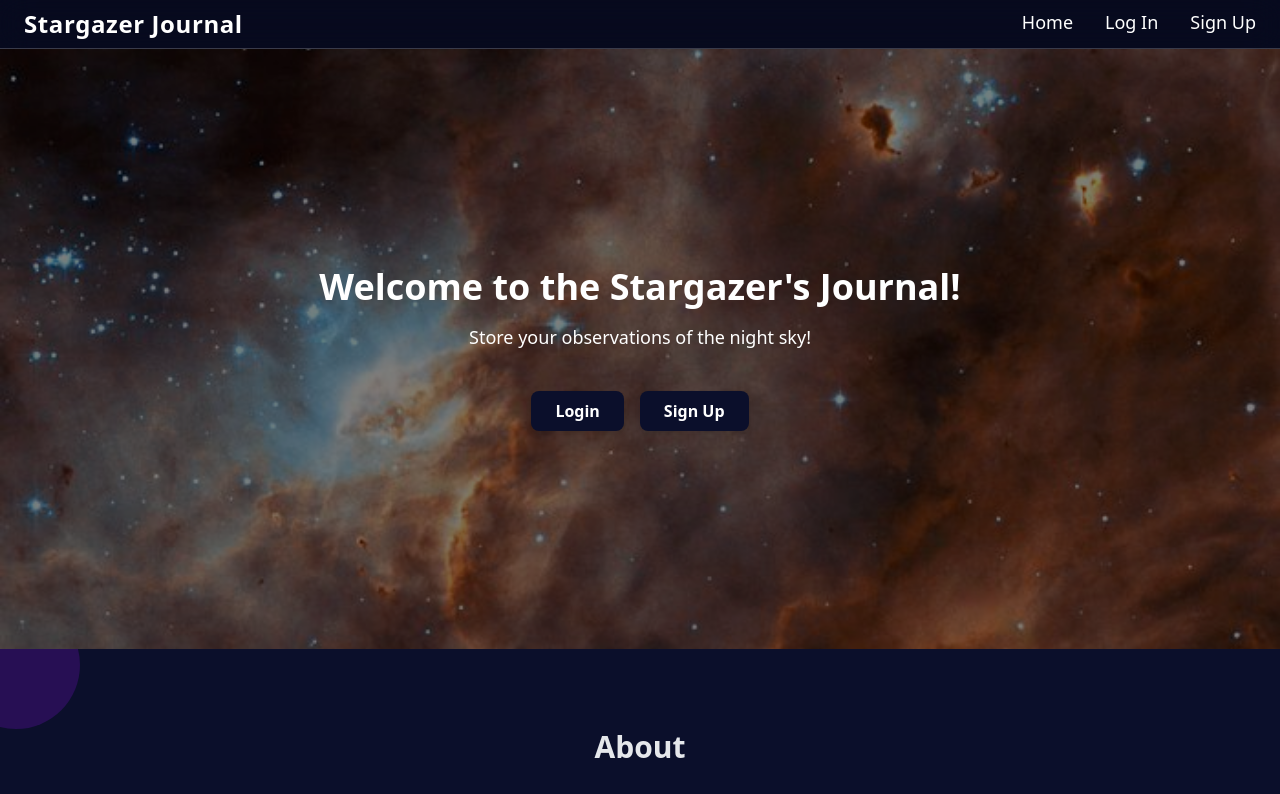
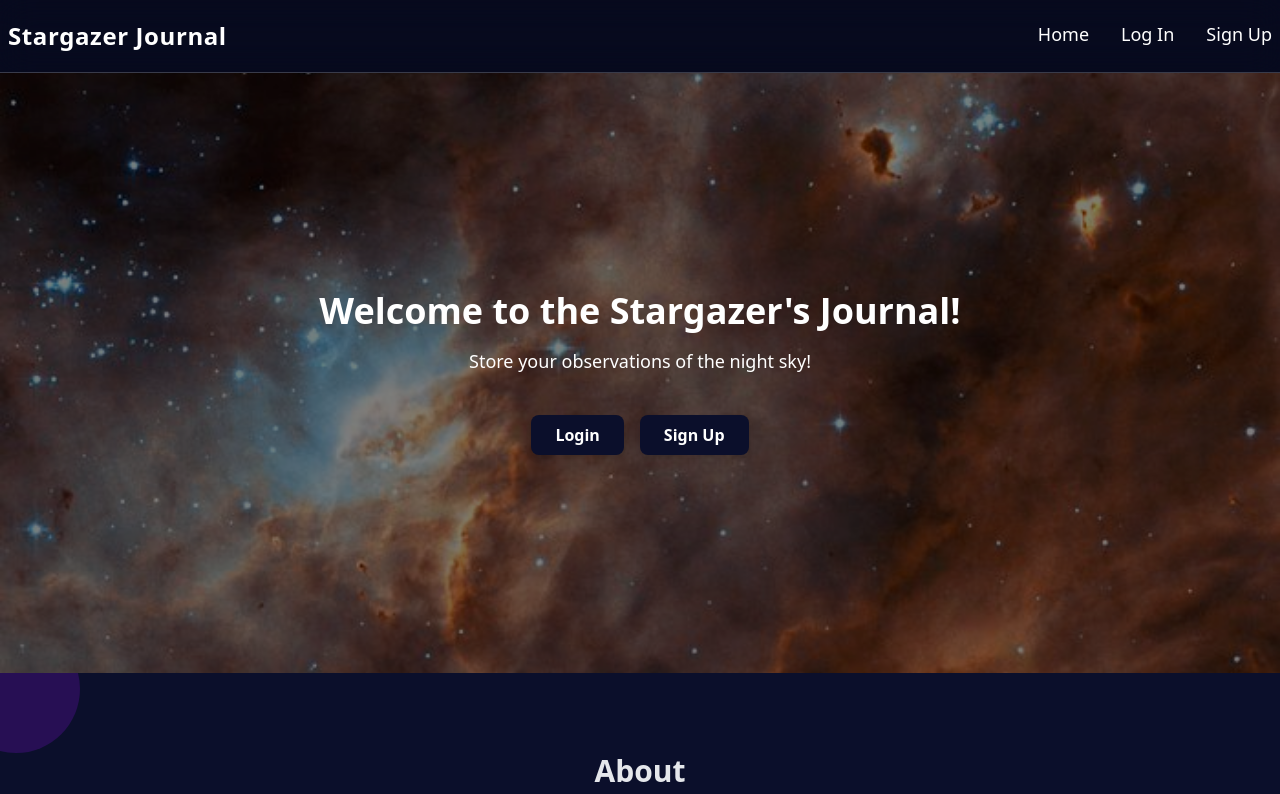
Before and after one commit to shukri0c/space-journal, a Next.js app: page / in a window 1280 px wide. Shown: the top 794 px of the page. Built offline with nearby package versions, Linux system fonts and the light colour scheme; no server answers.

Commit message:
changed header

```diff
--- a/src/app/components/Header.tsx
+++ b/src/app/components/Header.tsx
@@ -25,7 +25,7 @@ export default function Header({ showAuthLinksOnly }: HeaderProps) {
   const isLoggedIn = showAuthLinksOnly ? false : !!session;
 
   return (
-    <header className="bg-black/30 backdrop-blur-lg text-white py-2 px-6 border-b border-white/20 sticky top-0 z-50 w-full">
+    <header className="bg-black/30 backdrop-blur-lg text-white py-5 px-2 border-b border-white/20 sticky top-0 z-50 w-full">
       <div className="flex flex-col sm:flex-row justify-between  gap-3 sm:gap-0 max-w-7xl mx-auto">
         <Link href={isLoggedIn ? "/dashboard" : "/"} className="sm:flex-1">
           <h1 className="text-2xl font-bold sm:text-left tracking-wide">
```
